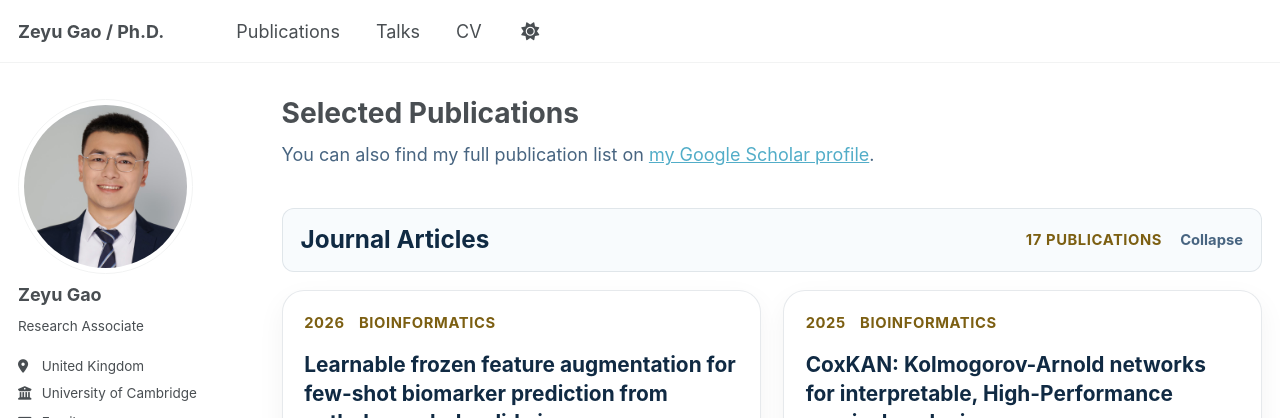
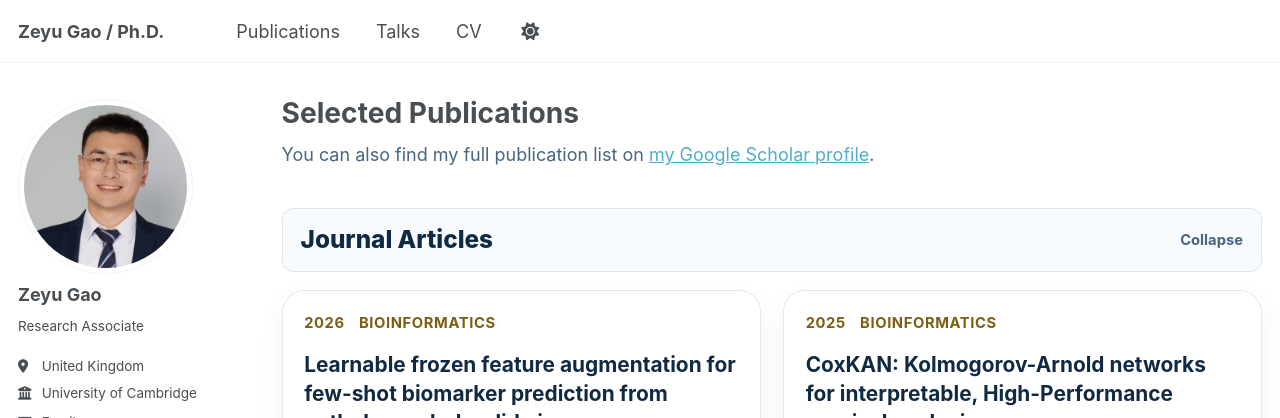
Before and after one commit to ZeyuGaoAi/ZeyuGaoAi.github.io, a Jekyll site: the page built from _pages/publications.html, in a window 1280 px wide. Shown: the top 418 px of the page. Built offline with Jekyll 4.4.1, drawn with Linux system fonts in a browser that asks for light colours; some web fonts are replaced; a script that is not in the unit is left out.

Commit message:
Remove publication section counts

```diff
--- a/_pages/publications.html
+++ b/_pages/publications.html
@@ -19,7 +19,6 @@ author_profile: true
       <details class="publication-section" open>
         <summary class="publication-section-summary">
           <span class="publication-section-title">{{ category[1].title }}</span>
-          <span class="publication-section-count">{{ category_posts.size }} publications</span>
         </summary>
         <div class="publication-grid">
           {% if category[0] == "conferences" %}
--- a/_sass/custom/_publications.scss
+++ b/_sass/custom/_publications.scss
@@ -47,17 +47,8 @@
 .publication-section-title {
   margin: 0;
   font-size: 1.35rem;
-  font-weight: 700;
+  font-weight: 800;
   line-height: 1.3;
-}
-
-.publication-section-count {
-  margin-left: auto;
-  color: #7c5f12;
-  font-size: 0.82rem;
-  font-weight: 700;
-  letter-spacing: 0.04em;
-  text-transform: uppercase;
 }
 
 .publication-card {
@@ -297,8 +288,7 @@
     gap: 0.45rem;
   }
 
-  .publication-section-summary::after,
-  .publication-section-count {
+  .publication-section-summary::after {
     margin-left: 0;
   }
 }
```
